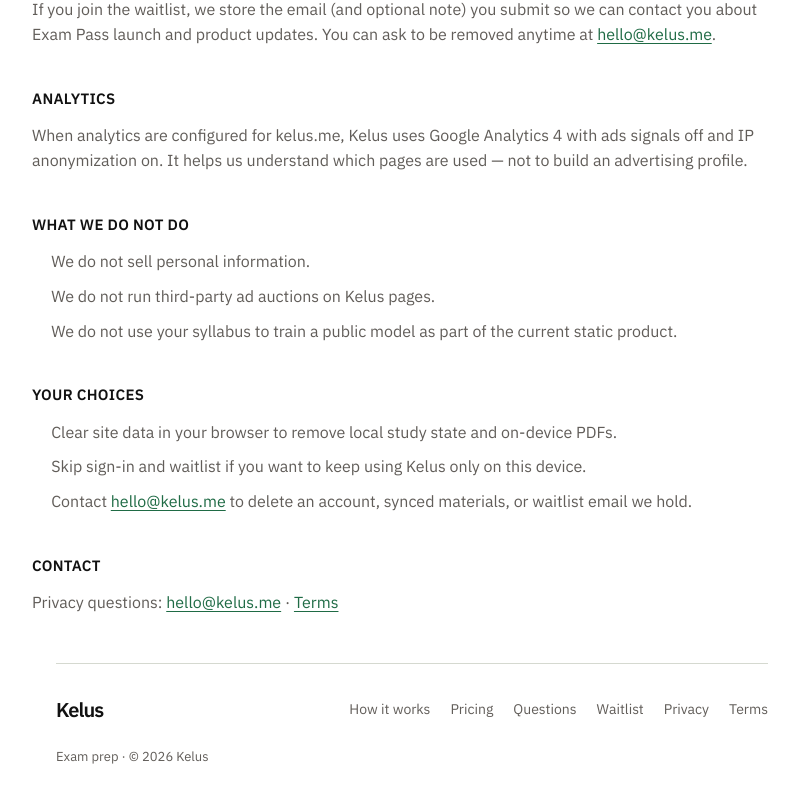
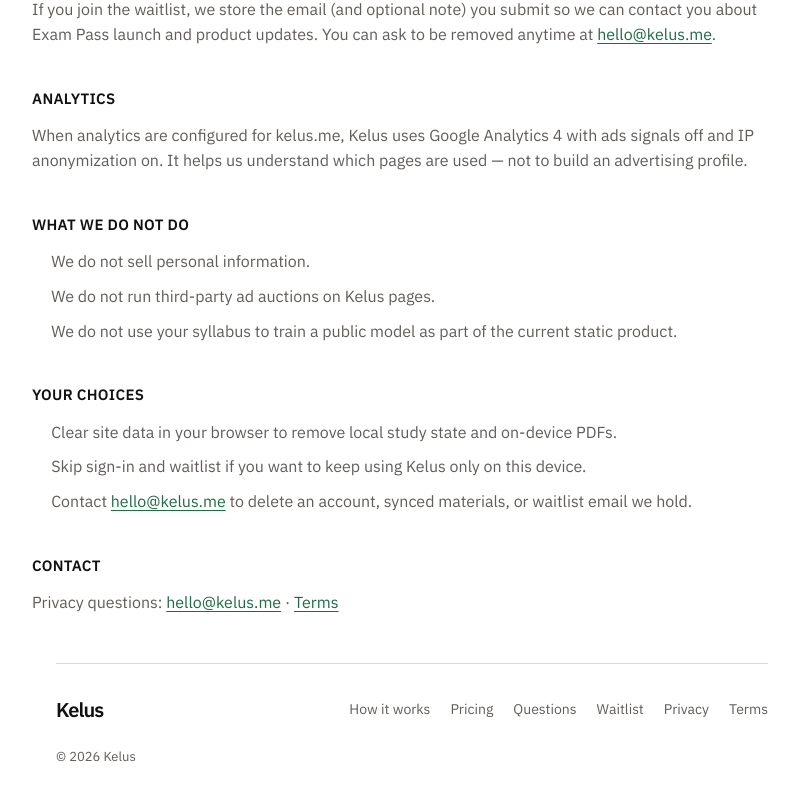
Before and after one commit to youssef-2420/kelus, a Next.js app: page /privacy in a window 1280 px wide. Shown: the part 1124-1927 px from the top of the page, without its empty margins (228-1027 px from the left). Built offline with nearby package versions, Linux system fonts and the light colour scheme; no server answers.

Commit message:
Remove exam prep footer label
Co-authored-by: Copilot App <223556219+Copilot@users.noreply.github.com>

```diff
--- a/components/SiteFooter.tsx
+++ b/components/SiteFooter.tsx
@@ -24,7 +24,7 @@ export function SiteFooter({ compact = false }: { compact?: boolean }) {
           ))}
         </nav>
       </div>
-      <p className="site-footer-note">Exam prep · © {new Date().getFullYear()} Kelus</p>
+      <p className="site-footer-note">© {new Date().getFullYear()} Kelus</p>
     </footer>
   );
 }
```
